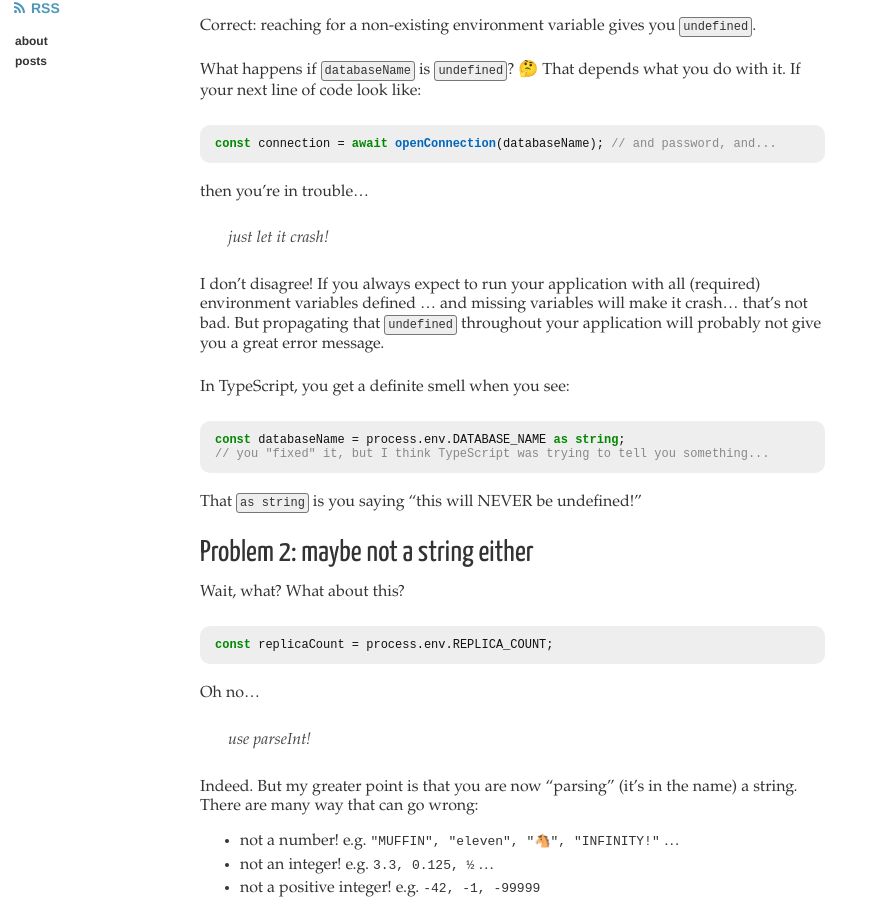
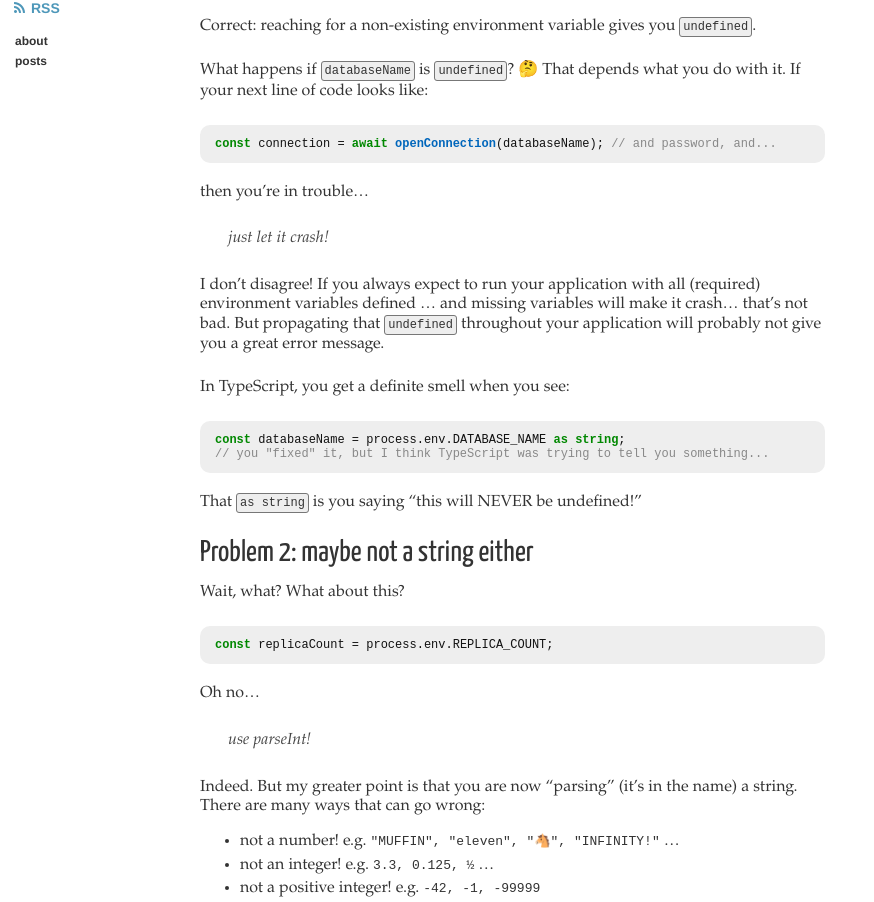
Before and after one commit to jpalardy/jpalardy.github.io, a Jekyll site: the page built from _posts/2022-08-09-serious-talk-environment-variables.markdown, in a window 1280 px wide and 1400 px high, scrolled down 431 px. Shown: the part 198-1100 px from the top of the window, without its empty margins (0-874 px from the left). Built offline with Jekyll 4.4.1, drawn with Linux system fonts in a browser that asks for light colours; comment, search, counter and statistics services are not loaded; some of the changed text lies outside the part shown.

Commit message:
Fix sentences and wording, thanks @cawel!

```diff
--- a/_posts/2022-08-09-serious-talk-environment-variables.markdown
+++ b/_posts/2022-08-09-serious-talk-environment-variables.markdown
@@ -31,7 +31,7 @@ says:
 
 Correct: reaching for a non-existing environment variable gives you `undefined`.
 
-What happens if `databaseName` is `undefined`? 🤔 That depends what you do with it. If your next line of code look like:
+What happens if `databaseName` is `undefined`? 🤔 That depends what you do with it. If your next line of code looks like:
 
 {% highlight javascript %}
 const connection = await openConnection(databaseName); // and password, and...
@@ -67,7 +67,7 @@ Oh no...
 
 > use parseInt!
 
-Indeed. But my greater point is that you are now "parsing" (it's in the name) a string. There are many way that can go wrong:
+Indeed. But my greater point is that you are now "parsing" (it's in the name) a string. There are many ways that can go wrong:
 
 - not a number! e.g. `"MUFFIN", "eleven", "🐴", "INFINITY!"` ...
 - not an integer! e.g. `3.3, 0.125, ½` ...
```
Also changed, not shown: other parts of _posts/2022-08-09-serious-talk-environment-variables.markdown (+2 -2 lines).
